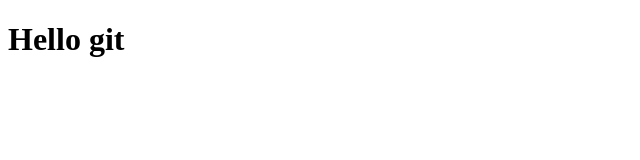
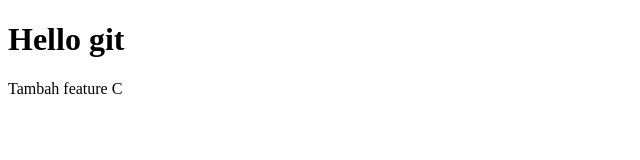
Before and after one commit to yazidkhariz/belajar-git-remote, a plain HTML site: page index.html in a window 1280 px wide. Shown: the whole page, without its empty margins (0-640 px from the left). Drawn offline with Linux system fonts and the light colour scheme.

Commit message:
Menambah feature/c

```diff
--- a/index.html
+++ b/index.html
@@ -7,5 +7,6 @@
 </head>
 <body>
     <h1>Hello git</h1>
+    <p>Tambah feature C</p>
 </body>
 </html>
```
